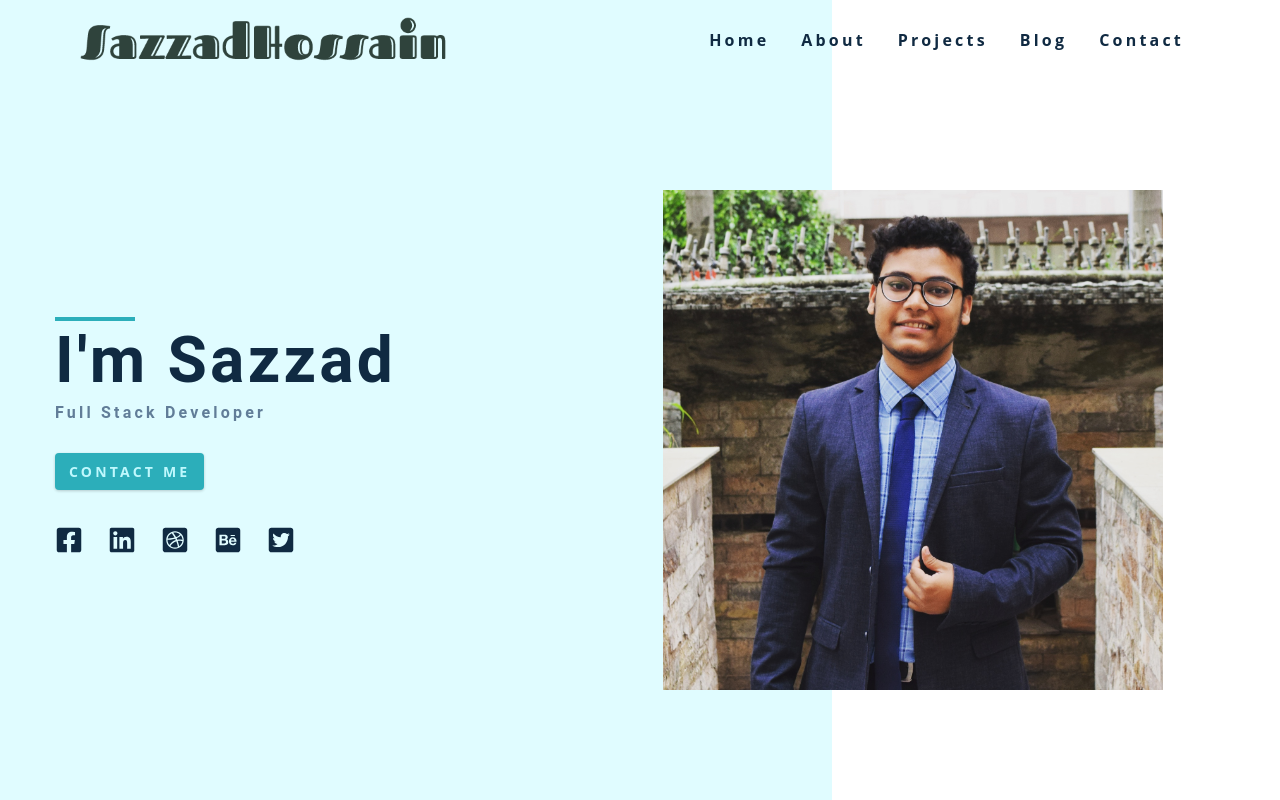
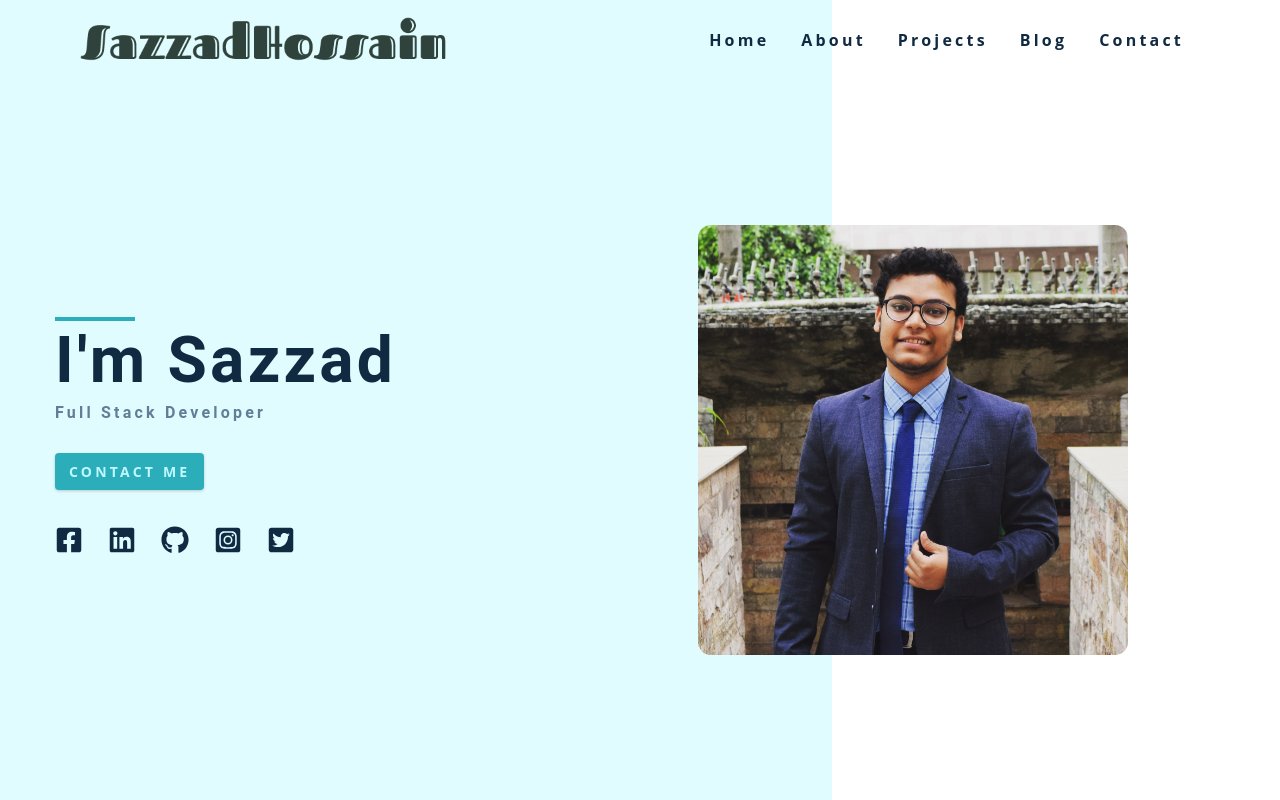
Before and after one commit to sharifh530/MyPortfolio-By-Gatsby, a Gatsby site: page / in a window 1280 px wide. Built offline with nearby package versions, Linux system fonts and the light colour scheme; Gatsby itself is replaced by a stand-in of ours.

Commit message:
Social links updated

```diff
--- a/src/constants/socialLinks.js
+++ b/src/constants/socialLinks.js
@@ -2,8 +2,8 @@ import React from "react"
 import {
   FaFacebookSquare,
   FaLinkedin,
-  FaDribbbleSquare,
-  FaBehanceSquare,
+  FaGithub,
+  FaInstagramSquare,
   FaTwitterSquare,
 } from "react-icons/fa"
 
@@ -11,27 +11,27 @@ const data = [
   {
     id: 1,
     icon: <FaFacebookSquare className="social-icon"></FaFacebookSquare>,
-    url: "https://www.twitter.com",
+    url: "https://www.facebook.com/sharif.hossain.9809",
   },
   {
     id: 2,
     icon: <FaLinkedin className="social-icon"></FaLinkedin>,
-    url: "https://www.twitter.com",
+    url: "https://www.linkedin.com/in/sazzad-hossain-sharif-a9868b127/",
   },
   {
     id: 3,
-    icon: <FaDribbbleSquare className="social-icon"></FaDribbbleSquare>,
-    url: "https://www.twitter.com",
+    icon: <FaGithub className="social-icon"></FaGithub>,
+    url: "https://github.com/sharifh530",
   },
   {
     id: 4,
-    icon: <FaBehanceSquare className="social-icon"></FaBehanceSquare>,
-    url: "https://www.twitter.com",
+    icon: <FaInstagramSquare className="social-icon"></FaInstagramSquare>,
+    url: "https://www.instagram.com/sharifh530/",
   },
   {
     id: 5,
     icon: <FaTwitterSquare className="social-icon"></FaTwitterSquare>,
-    url: "https://www.twitter.com",
+    url: "https://twitter.com/a1e30362e55a48f",
   },
 ]
 const links = data.map(link => {
--- a/src/css/main.css
+++ b/src/css/main.css
@@ -432,6 +432,8 @@ Hero
   height: 500px;
   width: 500px;
   margin-left: 120px;
+  border: 35px solid transparent;
+  border-radius: 3rem;
 }
 .hero-info h4 {
   color: var(--clr-grey-5);
```
